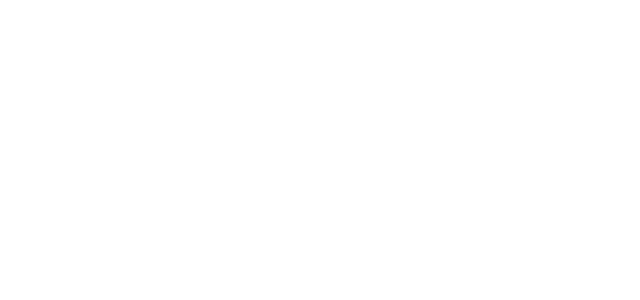
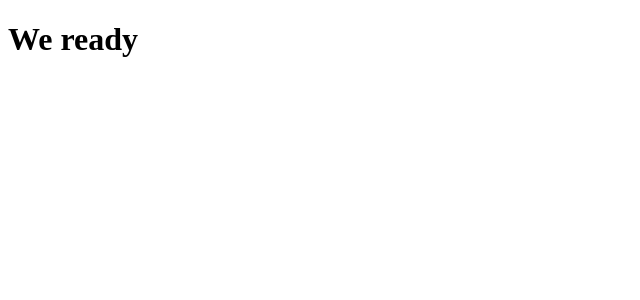
Before and after one commit to Mike47ip/React-App, a React (Create React App) app: page / in a window 1280 px wide. Shown: the top 300 px of the page, without its empty margins (0-640 px from the left). Built offline with nearby package versions, Linux system fonts and the light colour scheme.

Commit message:
We ready and set

```diff
--- a/src/App.js
+++ b/src/App.js
@@ -1,4 +1,7 @@
 function App() {
+  return (
+<h1> We ready</h1>
+  );
 
 }
 
```
